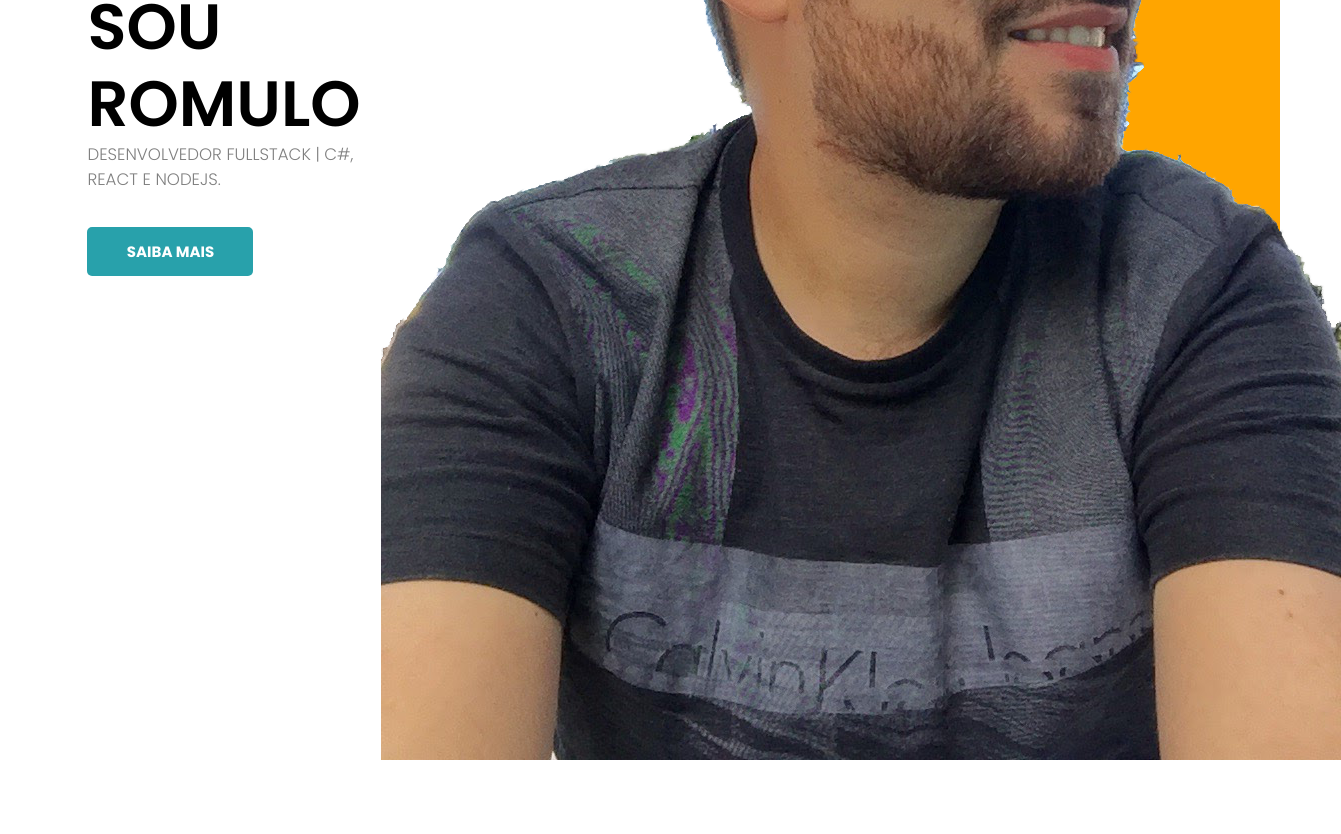
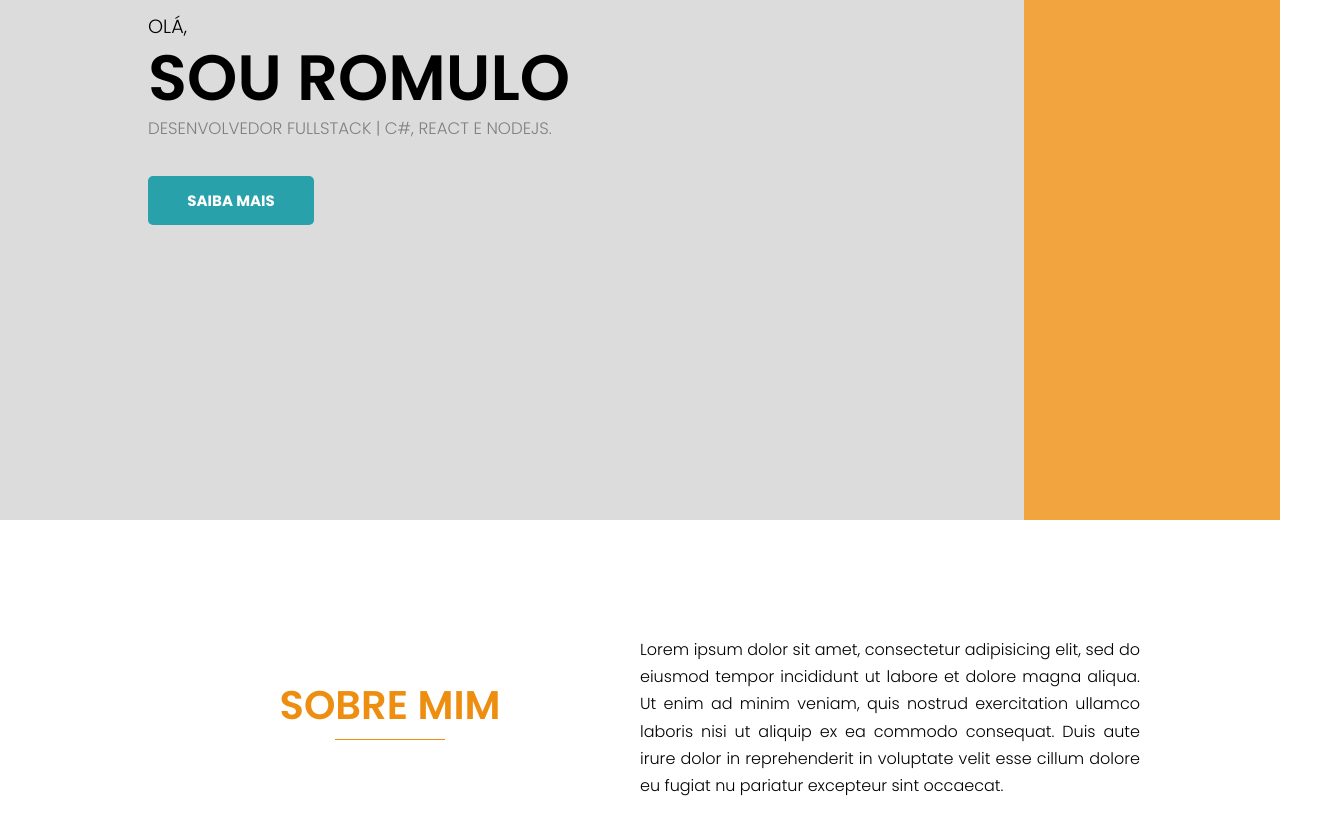
Before and after one commit to romuloedu/romuloedu.github.io, a React (Create React App) app: page / in a window 1280 px wide. Shown: the part 280-1114 px from the top of the page, 1341 px wide, since content can reach past the window. Before the commit the page ends 1040 px from the top, so only its background shows below. Built offline with nearby package versions, Linux system fonts and the light colour scheme.

Commit message:
- Criação da seção do perfil.

```diff
--- a/src/common/constants.scss
+++ b/src/common/constants.scss
@@ -1,4 +1,8 @@
 $break-desktop: 'min-width: 1025px';
+
+$yellow: #F2A53F;
+$light-yellow: lighten($yellow, 10%);
+$dark-yellow: darken($yellow, 10%);
 
 $blue: #28A1AB;
 $light-blue: lighten($blue, 10%);
--- a/src/components/Bio/index.js
+++ b/src/components/Bio/index.js
@@ -5,12 +5,13 @@ import './styles.css';
 const Bio = () => {
     return (
         <section className="bioWrapper">
-            <div className="bioImage">
-                Minha foto
+            <div className="bioTitle">
+                <h1>Sobre mim</h1>
             </div>
-            <div className="bio">
-                <h1>Sobre mim</h1>
-                <p>Lorem ipsum sit dolor ammet</p>
+            <div className="bioDescription">
+                <p>Lorem ipsum dolor sit amet, consectetur adipisicing elit, sed do eiusmod tempor incididunt ut labore et dolore magna aliqua. Ut enim ad minim veniam, quis nostrud exercitation
+                ullamco laboris nisi ut aliquip ex ea commodo consequat.
+                Duis aute irure dolor in reprehenderit in voluptate velit esse cillum dolore eu fugiat nu pariatur excepteur sint occaecat.</p>
             </div>
         </section>
     );
--- a/src/components/Bio/styles.css
+++ b/src/components/Bio/styles.css
@@ -2,16 +2,18 @@
   display: -webkit-box;
   display: -ms-flexbox;
   display: flex;
-  -webkit-box-pack: justify;
-      -ms-flex-pack: justify;
-          justify-content: space-between;
-  -webkit-box-align: center;
-      -ms-flex-align: center;
-          align-items: center;
   -webkit-box-orient: vertical;
   -webkit-box-direction: normal;
       -ms-flex-direction: column;
           flex-direction: column;
+  -webkit-box-pack: center;
+      -ms-flex-pack: center;
+          justify-content: center;
+  -webkit-box-align: center;
+      -ms-flex-align: center;
+          align-items: center;
+  padding: 40px;
+  margin: 10px 0px 10px 0px;
 }
 
 @media (min-width: 1025px) {
@@ -20,11 +22,46 @@
     -webkit-box-direction: normal;
         -ms-flex-direction: row;
             flex-direction: row;
+    margin: 60px 100px 60px 100px;
   }
 }
 
-.bioWrapper h1, .bioWrapper h2 {
-  padding: 0px;
-  margin: 0px;
+.bioWrapper .bioTitle {
+  -webkit-box-flex: 1;
+      -ms-flex: 1;
+          flex: 1;
+  text-align: center;
+}
+
+.bioWrapper .bioTitle h1 {
+  position: relative;
+  padding: 0px 0px 5px 0px;
+  margin: 0px 0px 20px 0px;
+  font-size: 40px;
+  font-weight: 600;
+  text-transform: uppercase;
+  display: inline-block;
+  color: #ee8e10;
+}
+
+.bioWrapper .bioTitle h1:after {
+  position: absolute;
+  content: "";
+  width: 50%;
+  height: 1px;
+  left: 25%;
+  bottom: 0px;
+  background-color: #ee8e10;
+}
+
+.bioWrapper .bioDescription {
+  -webkit-box-flex: 1;
+      -ms-flex: 1;
+          flex: 1;
+  text-align: justify;
+}
+
+.bioWrapper .bioDescription p {
+  line-height: 1.7;
 }
 /*# sourceMappingURL=styles.css.map */
--- a/src/components/Bio/styles.scss
+++ b/src/components/Bio/styles.scss
@@ -2,16 +2,49 @@
 
 .bioWrapper {
     display: flex;
-    justify-content: space-between;
+    flex-direction: column;
+    justify-content: center;
     align-items: center;
-    flex-direction: column;
+    padding: 40px;
+    margin: 10px 0px 10px 0px;
 
     @media ($break-desktop) {
         flex-direction: row;
+        margin: 60px 100px 60px 100px;
     }
 
-    h1, h2 {
-        padding: 0px;
-        margin: 0px;
+    .bioTitle{
+        flex: 1;
+        text-align: center;
+
+        h1{
+            position: relative;
+            padding: 0px 0px 5px 0px;
+            margin: 0px 0px 20px 0px;
+            font-size: 40px;
+            font-weight: 600;
+            text-transform: uppercase;
+            display: inline-block;
+            color: $dark-yellow;
+
+            &:after{
+                position: absolute;
+                content: "";
+                width: 50%;
+                height: 1px;
+                left: 25%;
+                bottom: 0px;
+                background-color: $dark-yellow;
+            }
+        }
+    }
+
+    .bioDescription{
+        flex: 1;
+        text-align: justify;
+
+        p {
+            line-height: 1.7;
+        }
     }
 }
--- a/src/components/Intro/index.js
+++ b/src/components/Intro/index.js
@@ -14,7 +14,7 @@ const Intro = () => {
                 <a href="#">Saiba Mais</a>
             </div>
             <div className="profileImage">
-                <img src={ProfilePhoto} alt="Foto de Romulo Eduardo" />
+                {/* <img src={ProfilePhoto} alt="Foto de Romulo Eduardo" /> */}
             </div>
         </section>
     );
--- a/src/components/Intro/styles.css
+++ b/src/components/Intro/styles.css
@@ -16,8 +16,8 @@
   -webkit-box-direction: normal;
       -ms-flex-direction: row;
           flex-direction: row;
-  background: -webkit-gradient(linear, left top, left bottom, color-stop(90%, #fff), color-stop(10%, orange));
-  background: linear-gradient(to bottom, #fff 90%, orange 10%);
+  background: -webkit-gradient(linear, left top, left bottom, color-stop(90%, #DCDCDC), color-stop(10%, #F2A53F));
+  background: linear-gradient(to bottom, #DCDCDC 90%, #F2A53F 10%);
 }
 
 @media (min-width: 1025px) {
@@ -26,12 +26,12 @@
     -webkit-box-direction: normal;
         -ms-flex-direction: row;
             flex-direction: row;
-    background: -webkit-gradient(linear, left top, right top, color-stop(80%, #fff), color-stop(20%, orange));
-    background: linear-gradient(to right, #fff 80%, orange 20%);
+    background: -webkit-gradient(linear, left top, right top, color-stop(80%, #DCDCDC), color-stop(20%, #F2A53F));
+    background: linear-gradient(to right, #DCDCDC 80%, #F2A53F 20%);
   }
 }
 
-.welcomeMessage {
+.introWrapper .welcomeMessage {
   -webkit-box-flex: 1;
       -ms-flex: 1;
           flex: 1;
@@ -41,13 +41,13 @@
 }
 
 @media (min-width: 1025px) {
-  .welcomeMessage {
+  .introWrapper .welcomeMessage {
     text-align: left;
     margin-left: 10vw;
   }
 }
 
-.welcomeMessage span {
+.introWrapper .welcomeMessage span {
   font-size: 3vmax;
   text-transform: uppercase;
   font-weight: 300;
@@ -55,42 +55,42 @@
 }
 
 @media (min-width: 1025px) {
-  .welcomeMessage span {
+  .introWrapper .welcomeMessage span {
     font-size: 1.5vw;
   }
 }
 
-.welcomeMessage h1, .welcomeMessage h2 {
+.introWrapper .welcomeMessage h1, .introWrapper .welcomeMessage h2 {
   margin: 0px;
   padding: 0px;
   text-transform: uppercase;
 }
 
-.welcomeMessage h1 {
+.introWrapper .welcomeMessage h1 {
   font-size: 8vmax;
   font-weight: 600;
   line-height: 1.2;
 }
 
 @media (min-width: 1025px) {
-  .welcomeMessage h1 {
+  .introWrapper .welcomeMessage h1 {
     font-size: 5vw;
   }
 }
 
-.welcomeMessage h2 {
+.introWrapper .welcomeMessage h2 {
   font-size: 2.5vmax;
   font-weight: 300;
   color: gray;
 }
 
 @media (min-width: 1025px) {
-  .welcomeMessage h2 {
+  .introWrapper .welcomeMessage h2 {
     font-size: 1.3vw;
   }
 }
 
-.welcomeMessage a {
+.introWrapper .welcomeMessage a {
   min-width: 140px;
   display: inline-block;
   background-color: #28A1AB;
@@ -107,11 +107,11 @@
   transition: background-color 1s;
 }
 
-.welcomeMessage a:hover {
+.introWrapper .welcomeMessage a:hover {
   background-color: #1e7a82;
 }
 
-.profileImage {
+.introWrapper .profileImage {
   -webkit-box-flex: 1;
       -ms-flex: 1;
           flex: 1;
@@ -120,7 +120,7 @@
 }
 
 @media (min-width: 1025px) {
-  .profileImage {
+  .introWrapper .profileImage {
     text-align: left;
     display: -webkit-inline-box;
     display: -ms-inline-flexbox;
--- a/src/components/Intro/styles.scss
+++ b/src/components/Intro/styles.scss
@@ -9,12 +9,11 @@
     justify-content: center;
     align-items: center;
     flex-direction: row;
-    background: linear-gradient(to bottom, #fff 90%,orange 10%);
+    background: linear-gradient(to bottom, #DCDCDC 90%,$yellow 10%);
 
     @media ($break-desktop) {
         flex-direction: row;
-        background: linear-gradient(to right, #fff 80%,orange 20%);
-    }
+        background: linear-gradient(to right, #DCDCDC 80%,$yellow 20%);
     }
 
     .welcomeMessage {
@@ -97,3 +96,4 @@
             display: inline-flex;
         }
     }
+}
--- a/src/pages/Home/index.js
+++ b/src/pages/Home/index.js
@@ -9,8 +9,8 @@ const Home = () => {
     return (
         <div className="container">
             <Intro />
-            {/* <Bio />
-            <section>
+            <Bio />
+            {/* <section>
                 <span>Skills</span>
             </section>
             <section>
```
Also changed, not shown: 2 other files (tests, documents, lock files or other folders). Lines whose indentation alone changed are shown as unchanged.
